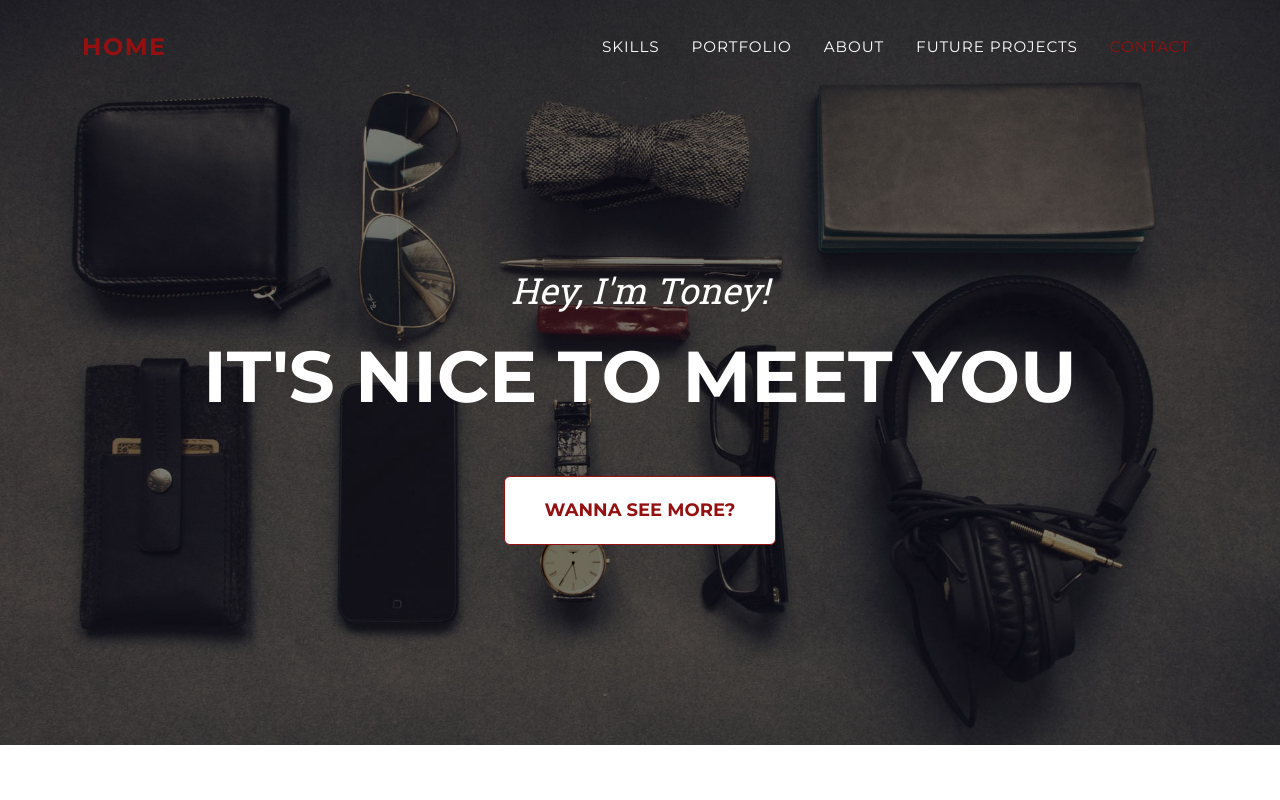
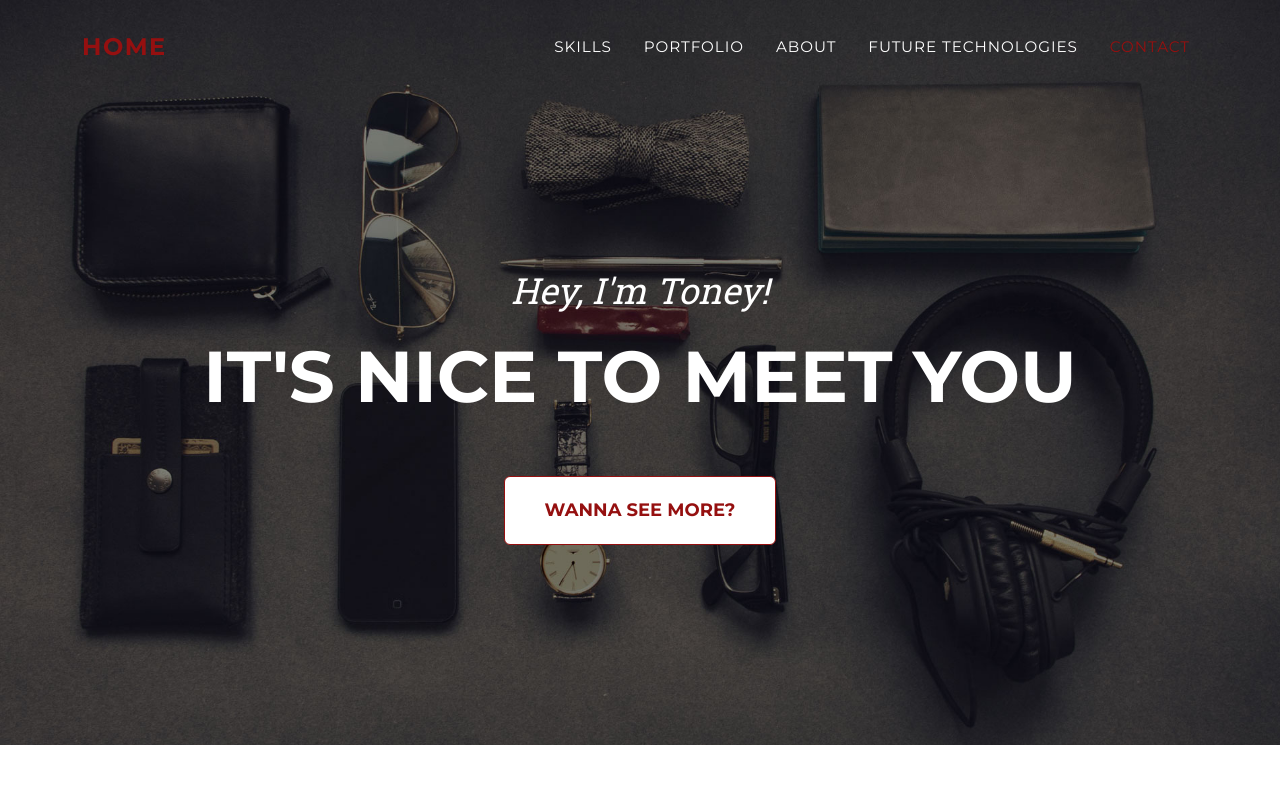
Before and after one commit to Gazdalman/portfolio-site, a plain HTML site: page index.html in a window 1280 px wide. Shown: the top 800 px of the page. Drawn offline with nearby package versions, Linux system fonts and the light colour scheme.

Commit message:
Finished most things

```diff
--- a/index.html
+++ b/index.html
@@ -34,7 +34,7 @@
                     <li class="nav-item"><a class="nav-link" href="#services">Skills</a></li>
                     <li class="nav-item"><a class="nav-link" href="#portfolio">Portfolio</a></li>
                     <li class="nav-item"><a class="nav-link" href="#about">About</a></li>
-                    <li class="nav-item"><a class="nav-link" href="#team">Future Projects</a></li>
+                    <li class="nav-item"><a class="nav-link" href="#team">Future Technologies</a></li>
                     <li class="nav-item"><a class="nav-link" href="#contact">Contact</a></li>
                 </ul>
             </div>
```
